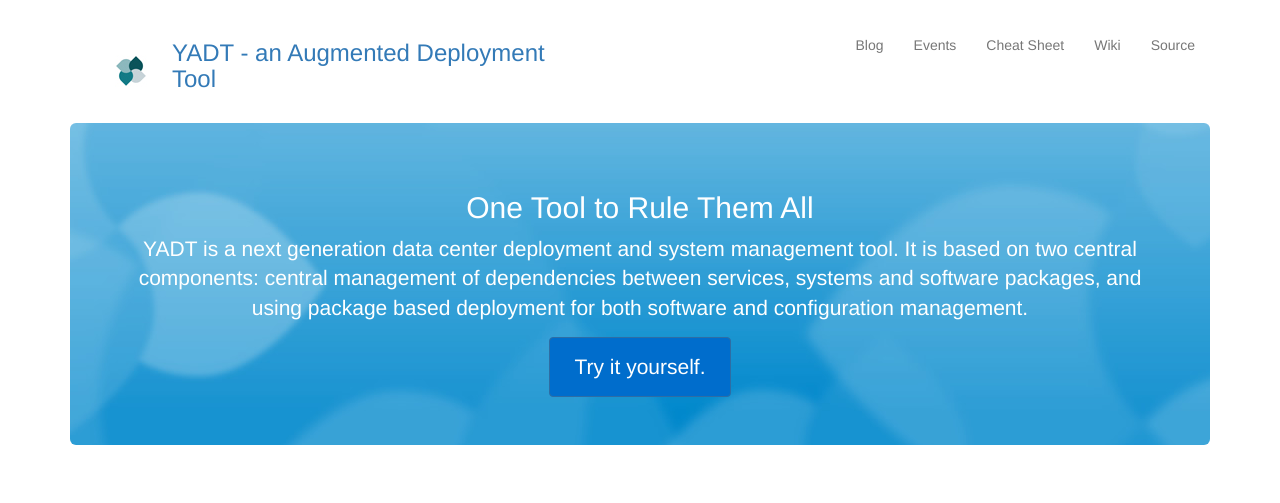
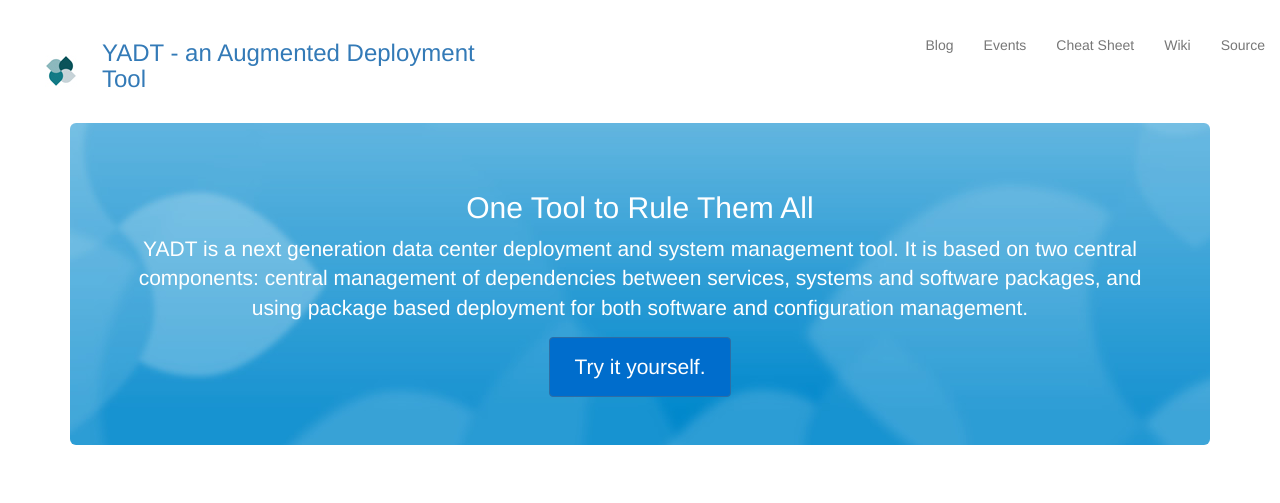
Before and after one commit to yadt/yadt.github.com, a Jekyll site: the page built from index.html, in a window 1280 px wide. Shown: the top 503 px of the page. Built offline with Jekyll 4.4.1, drawn with Linux system fonts in a browser that asks for light colours; nearby versions of some CDN libraries.

Commit message:
moving navbar out of container

```diff
--- a/_layouts/default.html
+++ b/_layouts/default.html
@@ -11,7 +11,6 @@
 	<link rel="stylesheet" href="/css/styles.css">
 	<link rel="alternate" type="application/rss+xml" title="YADT news feed" href="http://www.yadt-project.org/rss.xml"></head>
 <body>
-	<div class="container">
 
 	<nav class="navbar navbar-default" role="navigation">
 		<!-- Brand and toggle get grouped for better mobile display -->
@@ -59,6 +58,7 @@
 			<!-- /.navbar-collapse -->
 		</nav>
 
+		<div class="container">
 			{% if page.date %}
 			<span class="pull-right">{{ page.date | date_to_string }}</span>
 			{% endif %}
```
Lines whose indentation alone changed are shown as unchanged.
